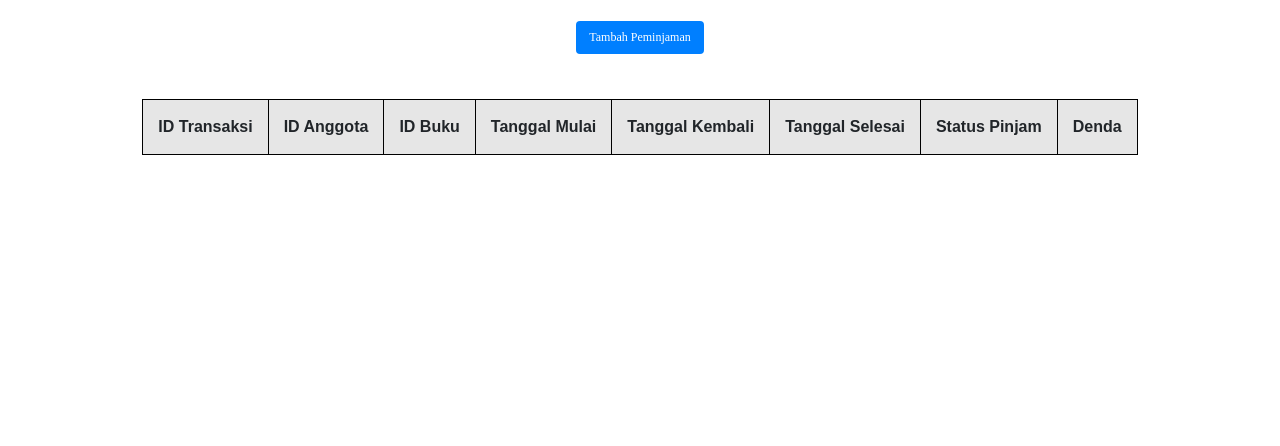
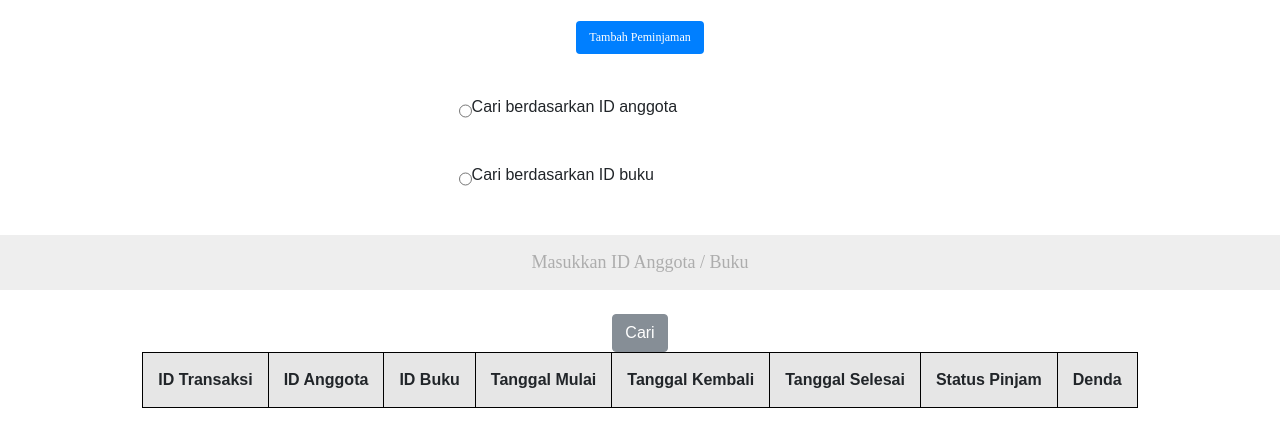
Before and after one commit to almyramadhina/SmartLibrary, a website: page frontend/transaksi.html in a window 1280 px wide. Shown: the part 168-614 px from the top of the page. Drawn offline with Linux system fonts and the light colour scheme; no server answers; a web font is replaced by a local one.

Commit message:
Add files via upload

```diff
--- a/frontend/transaksi.html
+++ b/frontend/transaksi.html
@@ -41,6 +41,19 @@
 					</span><br/><br/>
 					<button id="addTransaksi" onclick="showModal();" class="btn btn-2" type="button">Tambah Peminjaman</button>
 				</div>
+				<label class="row">
+					<input type="radio" id="sanggota" name = "search" value="search"> <label for="male">Cari berdasarkan ID anggota</label><br/>
+			</label>
+			<label class="row">
+				<br/><input type="radio" id="sbuku" name = "search" value="search"> <label for="male">Cari berdasarkan ID buku</label>
+			</label>
+			<form class="form-inline" action="#" style="align-self: center;" method="GET">
+                <input id="searchTransaksi" class="input100" type="text" text-align="center" placeholder="Masukkan ID Anggota / Buku" > <br/>
+                <div class="wrapper">
+                    <br/><button id="cariData" align="center" onclick="searchDataTransaksi()" class="btn btn-secondary" type="submit" style="margin:auto;display:block"> Cari</button>
+                </div>
+            </form>
+
 				<table class="center" id="tabelTransaksi" style="margin-bottom:10px">
                     <thead id="tabheadTransaksi">
                     <tr>
@@ -128,6 +141,79 @@
 				}
 			});
 		});
+
+
+	function searchDataTransaksi() {
+		if ($("#sanggota").is(":checked")){
+			$(document).ready(function(){
+				$.ajax({
+                    url: 'https://itbsmartlibrary.herokuapp.com/peminjaman/search/anggota'+encodeURIComponent(document.getElementById('searchTransaksi').value),
+					type:'GET',
+                    dataType: 'json',
+                    success: function(response) {
+						console.log(response);
+							content = '';
+							var isitab = document.getElementById('tabbodyTransaksi')
+							$.each(response['result'], function(key, value) {
+								content+=
+								"<tr>" +
+									"<td>"+value.id_transaksi+"\n"+
+									"<td>"+value.id_anggota+"\n"+
+									"<td>"+value.id_buku+"\n"+
+                                    "<td>"+value.tgl_mulai+"\n"+
+                                    "<td>"+value.tgl_kembali+"\n"+
+									"<td>"+value.tgl_selesai+"\n"+
+                                    "<td>"+value.status_pinjam+"\n"+
+									"<td>"+value.denda+"\n"+
+								"</td><tr/>";
+							})
+							isitab.innerHTML = content;
+                    },
+                    error: function(response) {
+                        console.log(response);
+
+				      }
+				})
+			 });
+		}
+        else {
+			$(document).ready(function(){
+				$.ajax({
+                   url: 'https://itbsmartlibrary.herokuapp.com/peminjaman/search/buku'+encodeURIComponent(document.getElementById('searchTransaksi').value),
+				   	type:'GET',
+                    dataType: 'json',
+                    success: function(response) {
+						console.log(response);
+							content = '';
+							var isitab = document.getElementById('tabbodyTransaksi')
+							$.each(response['result'], function(key, value) {
+								content+=
+								"<tr>" +
+									"<td>"+value.id_transaksi+"\n"+
+									"<td>"+value.id_anggota+"\n"+
+									"<td>"+value.id_buku+"\n"+
+                                    "<td>"+value.tgl_mulai+"\n"+
+                                    "<td>"+value.tgl_kembali+"\n"+
+									"<td>"+value.tgl_selesai+"\n"+
+                                    "<td>"+value.status_pinjam+"\n"+
+									"<td>"+value.denda+"\n"+
+								"</td><tr/>";
+							})
+							isitab.innerHTML = content;
+                    },
+				});
+			});
+		};
+	}
 	</script>
+
+	<script async src="https://www.googletagmanager.com/gtag/js?id=UA-23581568-13"></script>
+	<script>
+	window.dataLayer = window.dataLayer || [];
+	function gtag(){dataLayer.push(arguments);}
+	gtag('js', new Date());
+
+	gtag('config', 'UA-23581568-13');
+</script>
 </body>
 </html>
```
